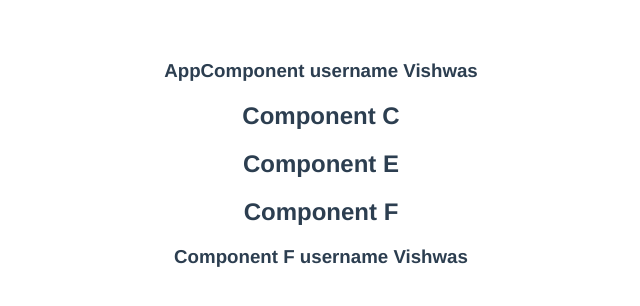
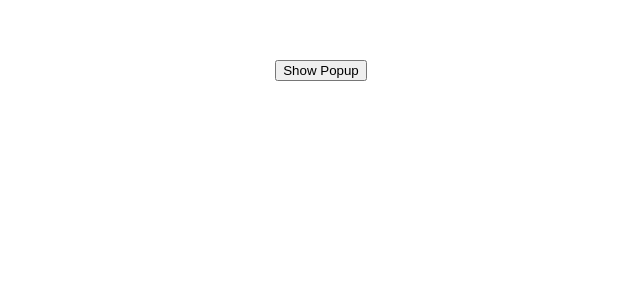
Before and after one commit to rclarian/Vue.js_3_A, a Vue app in the folder vue-components/: page / in a window 1280 px wide. Shown: the top 306 px of the page, without its empty margins (319-959 px from the left). Built offline with nearby package versions, Linux system fonts and the light colour scheme.

Commit message:
#34. Vue JS 3 Tutorial - 34 - Component Events - (emits: ['close'])
#34. Vue JS 3 Tutorial - 34 - Component Events - (emits: ['close'])

```diff
--- a/vue-components/src/App.vue
+++ b/vue-components/src/App.vue
@@ -1,27 +1,34 @@
 <template>
   <div>
-    <h3>AppComponent username {{ name }}</h3>
-    <ComponentC />
+    <button @click="showPopup = true">Show Popup</button>
+    <PopUpView v-show="showPopup" @close="closePopup"/>
   </div>
 
 </template>
 
 <script>
-import ComponentC from './components/ComponentC.vue';
+import PopUpView from './components/PopUpView.vue';
 
 export default {
   name: 'App',
   components: {
-    ComponentC,
+    PopUpView,
   },
   data() {
     return {
       name: 'Vishwas',
+      showPopup: false,
     }
   },
   provide() {
     return {
       username: this.name,
+    }
+  },
+  methods: {
+    closePopup(name) {
+      this.showPopup = false;
+      console.log('name', name);
     }
   },
 
--- /dev/null
+++ b/vue-components/src/components/PopUpView.vue
@@ -0,0 +1,17 @@
+<template>
+    <div>
+        <h2>This is a popup</h2>
+        <button @click="$emit('close', 'Vishwas')">Close Popup</button>
+    </div>
+</template>
+
+<script>
+    export default {
+        name: 'PopUpView',
+        emits: ['close']
+    }
+</script>
+
+<style scoped>
+
+</style>
```
